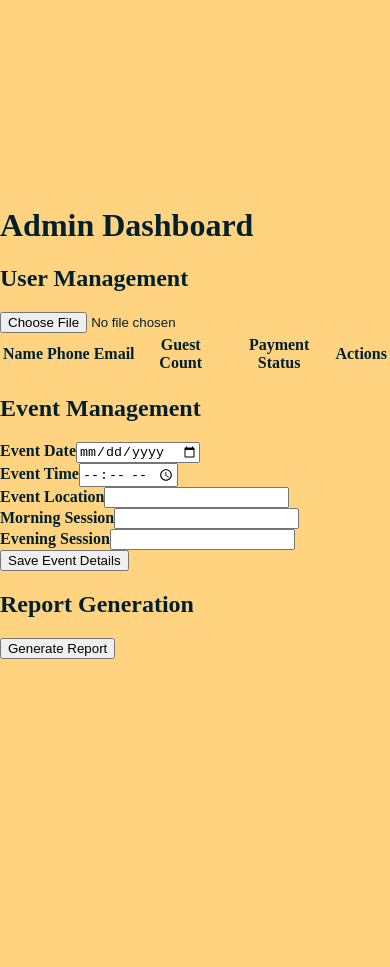
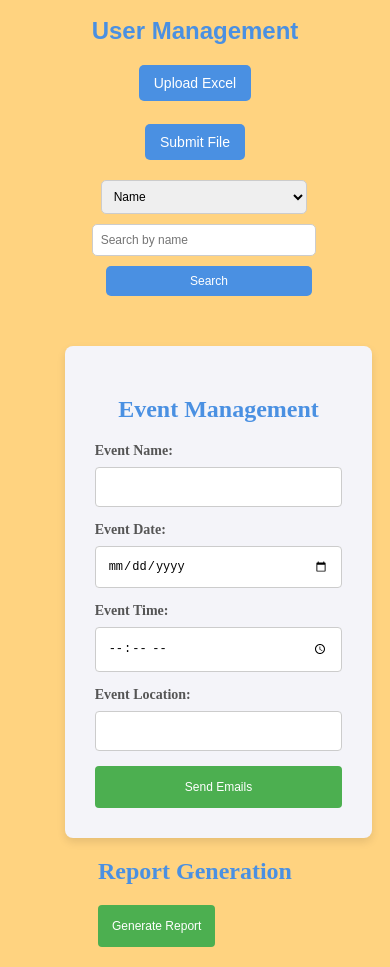
Before and after one commit to aliffiazmuhammed/alumni-app, a React (Vite) app in the folder frontend/alumniApp/: page /admin in a window 390 px wide. Before the commit the page ends 844 px from the top, so only its background shows below. Built offline with nearby package versions, Linux system fonts and the light colour scheme.

Commit message:
user management and eventmanagement added

```diff
--- a/frontend/alumniApp/components/EventManagement.jsx
+++ b/frontend/alumniApp/components/EventManagement.jsx
@@ -1,79 +1,109 @@
 import React, { useState } from 'react';
-import { Form, Button } from 'react-bootstrap';
+import axios from 'axios'; // Axios for API requests
+import '../css/eventmanagement.css'
+const EventManagement = () => {
+  // State to manage form data
+  const [eventName, setEventName] = useState('');
+  const [eventDate, setEventDate] = useState('');
+  const [eventTime, setEventTime] = useState('');
+  const [eventLocation, setEventLocation] = useState('');
 
-function EventManagement() {
-  const [eventDetails, setEventDetails] = useState({
-    date: '',
-    time: '',
-    location: '',
-    morningSession: '',
-    eveningSession: ''
-  });
-
+  // Handle form input change
   const handleInputChange = (e) => {
     const { name, value } = e.target;
-    setEventDetails({ ...eventDetails, [name]: value });
+    switch (name) {
+      case 'eventName':
+        setEventName(value);
+        break;
+      case 'eventDate':
+        setEventDate(value);
+        break;
+      case 'eventTime':
+        setEventTime(value);
+        break;
+      case 'eventLocation':
+        setEventLocation(value);
+        break;
+      default:
+        break;
+    }
   };
 
-  const handleSubmit = (e) => {
+  // Function to handle form submission and send email request to backend
+  const handleSubmit = async (e) => {
     e.preventDefault();
-    console.log(eventDetails);
-    // Here, you can save the event details to your backend.
+
+    // Prepare event details to be sent
+    const eventDetails = {
+      eventName,
+      eventDate,
+      eventTime,
+      eventLocation,
+    };
+
+    try {
+      // Send a POST request to the backend API to trigger the bulk email sending
+      const response = await axios.post('/api/sendEmails', { eventDetails });
+
+      // Handle success
+      console.log('Emails sent successfully', response.data);
+      alert('Emails sent successfully');
+    } catch (error) {
+      // Handle error
+      console.error('Error sending emails:', error);
+      alert('Error occurred while sending emails');
+    }
   };
 
   return (
     <div className="event-management">
       <h2>Event Management</h2>
-      <Form onSubmit={handleSubmit}>
-        <Form.Group controlId="date">
-          <Form.Label>Event Date</Form.Label>
-          <Form.Control
+      <form onSubmit={handleSubmit} className="event-form">
+        <div className="form-group">
+          <label>Event Name:</label>
+          <input
+            type="text"
+            name="eventName"
+            value={eventName}
+            onChange={handleInputChange}
+            required
+          />
+        </div>
+        <div className="form-group">
+          <label>Event Date:</label>
+          <input
             type="date"
-            name="date"
-            value={eventDetails.date}
+            name="eventDate"
+            value={eventDate}
             onChange={handleInputChange}
+            required
           />
-        </Form.Group>
-        <Form.Group controlId="time">
-          <Form.Label>Event Time</Form.Label>
-          <Form.Control
+        </div>
+        <div className="form-group">
+          <label>Event Time:</label>
+          <input
             type="time"
-            name="time"
-            value={eventDetails.time}
+            name="eventTime"
+            value={eventTime}
             onChange={handleInputChange}
+            required
           />
-        </Form.Group>
-        <Form.Group controlId="location">
-          <Form.Label>Event Location</Form.Label>
-          <Form.Control
+        </div>
+        <div className="form-group">
+          <label>Event Location:</label>
+          <input
             type="text"
-            name="location"
-            value={eventDetails.location}
+            name="eventLocation"
+            value={eventLocation}
             onChange={handleInputChange}
+            required
           />
-        </Form.Group>
-        <Form.Group controlId="morningSession">
-          <Form.Label>Morning Session</Form.Label>
-          <Form.Control
-            type="text"
-            name="morningSession"
-            value={eventDetails.morningSession}
-            onChange={handleInputChange}
-          />
-        </Form.Group>
-        <Form.Group controlId="eveningSession">
-          <Form.Label>Evening Session</Form.Label>
-          <Form.Control
-            type="text"
-            name="eveningSession"
-            value={eventDetails.eveningSession}
-            onChange={handleInputChange}
-          />
-        </Form.Group>
-        <Button type="submit" variant="primary">Save Event Details</Button>
-      </Form>
+        </div>
+
+        <button type="submit">Send Emails</button>
+      </form>
     </div>
   );
-}
+};
 
 export default EventManagement;
--- a/frontend/alumniApp/components/UserManagement.jsx
+++ b/frontend/alumniApp/components/UserManagement.jsx
@@ -1,129 +1,204 @@
 import React, { useState } from 'react';
-import * as XLSX from 'xlsx';
-import { Table, Button, Form, Modal } from 'react-bootstrap';
+import '../css/userManagement.css';
 
 function UserManagement() {
-  const [attendees, setAttendees] = useState([]);
-  const [showModal, setShowModal] = useState(false);
-  const [currentAttendee, setCurrentAttendee] = useState(null);
+  const [searchType, setSearchType] = useState('name');
+  const [searchQuery, setSearchQuery] = useState('');
+  const [searchResult, setSearchResult] = useState(null);
+  const [excelFile, setExcelFile] = useState(null);
+  const [editMode, setEditMode] = useState(false);
+  const [editAttendee, setEditAttendee] = useState(null);
 
-  // Function to handle Excel file upload
-  const handleFileUpload = (e) => {
-    const file = e.target.files[0];
-    const reader = new FileReader();
-
-    reader.onload = () => {
-      const ab = reader.result;
-      const wb = XLSX.read(ab, { type: 'array' });
-      const sheet = wb.Sheets[wb.SheetNames[0]];
-      const data = XLSX.utils.sheet_to_json(sheet);
-      setAttendees(data);
+  const handleSearch = async (e) => {
+    e.preventDefault();
+    // Send search request to the backend
+    const response = await fetch(`/api/searchAttendee?type=${searchType}&query=${searchQuery}`);
+    const data = await response.json();
+    setSearchResult(data); // Update state with the search result
   };
 
-    reader.readAsArrayBuffer(file);
+  const handleFileUpload = (e) => {
+    setExcelFile(e.target.files[0]); // Store the file in state
   };
 
-  // Function to handle editing attendee
-  const handleEdit = (attendee) => {
-    setCurrentAttendee(attendee);
-    setShowModal(true);
+  const handleFileSubmit = async () => {
+    if (!excelFile) {
+      alert('Please upload a file first!');
+      return;
+    }
+
+    const formData = new FormData();
+    formData.append('file', excelFile);
+
+    // Send file to backend
+    const response = await fetch('/api/uploadExcel', {
+      method: 'POST',
+      body: formData,
+    });
+
+    if (response.ok) {
+      alert('File uploaded successfully!');
+    } else {
+      alert('Failed to upload file.');
+    }
   };
 
-  // Function to handle deleting attendee
-  const handleDelete = (email) => {
-    setAttendees(attendees.filter((attendee) => attendee.email !== email));
+  const handleDelete = async (attendeeId) => {
+    // Send delete request to the backend
+    const response = await fetch(`/api/deleteAttendee/${attendeeId}`, {
+      method: 'DELETE',
+    });
+
+    if (response.ok) {
+      alert('Attendee deleted successfully');
+      setSearchResult(searchResult.filter(attendee => attendee._id !== attendeeId)); // Remove from state
+    } else {
+      alert('Failed to delete attendee');
+    }
   };
 
-  const handleCloseModal = () => {
-    setShowModal(false);
-    setCurrentAttendee(null);
+  const handleEdit = (attendee) => {
+    setEditMode(true);
+    setEditAttendee(attendee); // Store attendee data for editing
   };
 
-  const handleSaveChanges = () => {
-    setAttendees(attendees.map(attendee =>
-      attendee.email === currentAttendee.email ? currentAttendee : attendee
-    ));
-    setShowModal(false);
+  const handleEditSubmit = async (e) => {
+    e.preventDefault();
+    // Send updated details to the backend
+    const response = await fetch(`/api/editAttendee/${editAttendee._id}`, {
+      method: 'PUT',
+      headers: {
+        'Content-Type': 'application/json',
+      },
+      body: JSON.stringify(editAttendee),
+    });
+
+    if (response.ok) {
+      alert('Attendee details updated successfully');
+      setEditMode(false);
+      setSearchResult(
+        searchResult.map((attendee) =>
+          attendee._id === editAttendee._id ? editAttendee : attendee
+        )
+      ); // Update the list of attendees
+    } else {
+      alert('Failed to update attendee');
+    }
+  };
+
+  const handleEditChange = (e) => {
+    const { name, value } = e.target;
+    setEditAttendee({ ...editAttendee, [name]: value });
   };
 
   return (
     <div className="user-management">
       <h2>User Management</h2>
-      <input type="file" accept=".xlsx, .xls" onChange={handleFileUpload} />
-      <Table striped bordered hover>
+
+      {/* File Upload Section */}
+      <div className="file-upload">
+        <button onClick={() => document.getElementById('file-input').click()}>Upload Excel</button>
+        <input
+          id="file-input"
+          type="file"
+          accept=".xlsx, .xls"
+          style={{ display: 'none' }}
+          onChange={handleFileUpload}
+        />
+        {excelFile && <p>Selected File: {excelFile.name}</p>}
+        <button onClick={handleFileSubmit}>Submit File</button>
+      </div>
+
+      {/* Search Section */}
+      <form className="search-form" onSubmit={handleSearch}>
+        <select
+          className="search-dropdown"
+          value={searchType}
+          onChange={(e) => setSearchType(e.target.value)}
+        >
+          <option value="name">Name</option>
+          <option value="phone">Phone</option>
+          <option value="email">Email</option>
+        </select>
+        <input
+          className="search-input"
+          type="text"
+          placeholder={`Search by ${searchType}`}
+          value={searchQuery}
+          onChange={(e) => setSearchQuery(e.target.value)}
+        />
+        <button className="search-button" type="submit">
+          Search
+        </button>
+      </form>
+
+      {/* Edit Form */}
+      {editMode && (
+        <form className="edit-form" onSubmit={handleEditSubmit}>
+          <h3>Edit Attendee</h3>
+          <div className="form-group">
+            <label>Name:</label>
+            <input
+              type="text"
+              name="name"
+              value={editAttendee.name}
+              onChange={handleEditChange}
+            />
+          </div>
+          <div className="form-group">
+            <label>Phone:</label>
+            <input
+              type="text"
+              name="phone"
+              value={editAttendee.phone}
+              onChange={handleEditChange}
+            />
+          </div>
+          <div className="form-group">
+            <label>Email:</label>
+            <input
+              type="email"
+              name="email"
+              value={editAttendee.email}
+              onChange={handleEditChange}
+            />
+          </div>
+          <button type="submit">Update</button>
+        </form>
+      )}
+
+      {/* Search Results */}
+      {searchResult && (
+        <div className="search-results">
+          {searchResult.length > 0 ? (
+            <table className="result-table">
               <thead>
                 <tr>
                   <th>Name</th>
                   <th>Phone</th>
                   <th>Email</th>
-            <th>Guest Count</th>
-            <th>Payment Status</th>
                   <th>Actions</th>
                 </tr>
               </thead>
               <tbody>
-          {attendees.map((attendee) => (
-            <tr key={attendee.email}>
+                {searchResult.map((attendee, index) => (
+                  <tr key={index}>
                     <td>{attendee.name}</td>
                     <td>{attendee.phone}</td>
                     <td>{attendee.email}</td>
-              <td>{attendee.guestCount}</td>
-              <td>{attendee.paymentStatus}</td>
                     <td>
-                <Button onClick={() => handleEdit(attendee)} variant="primary">Edit</Button>
-                <Button onClick={() => handleDelete(attendee.email)} variant="danger">Delete</Button>
+                      <button className="edit-button" onClick={() => handleEdit(attendee)}>Edit</button>
+                      <button className="delete-button" onClick={() => handleDelete(attendee._id)}>Delete</button>
                     </td>
                   </tr>
                 ))}
               </tbody>
-      </Table>
-
-      {/* Modal for editing attendee */}
-      <Modal show={showModal} onHide={handleCloseModal}>
-        <Modal.Header closeButton>
-          <Modal.Title>Edit Attendee</Modal.Title>
-        </Modal.Header>
-        <Modal.Body>
-          <Form>
-            <Form.Group controlId="name">
-              <Form.Label>Name</Form.Label>
-              <Form.Control
-                type="text"
-                value={currentAttendee?.name || ''}
-                onChange={(e) => setCurrentAttendee({ ...currentAttendee, name: e.target.value })}
-              />
-            </Form.Group>
-            <Form.Group controlId="phone">
-              <Form.Label>Phone</Form.Label>
-              <Form.Control
-                type="text"
-                value={currentAttendee?.phone || ''}
-                onChange={(e) => setCurrentAttendee({ ...currentAttendee, phone: e.target.value })}
-              />
-            </Form.Group>
-            <Form.Group controlId="guestCount">
-              <Form.Label>Guest Count</Form.Label>
-              <Form.Control
-                type="number"
-                value={currentAttendee?.guestCount || ''}
-                onChange={(e) => setCurrentAttendee({ ...currentAttendee, guestCount: e.target.value })}
-              />
-            </Form.Group>
-            <Form.Group controlId="paymentStatus">
-              <Form.Label>Payment Status</Form.Label>
-              <Form.Control
-                type="text"
-                value={currentAttendee?.paymentStatus || ''}
-                onChange={(e) => setCurrentAttendee({ ...currentAttendee, paymentStatus: e.target.value })}
-              />
-            </Form.Group>
-          </Form>
-        </Modal.Body>
-        <Modal.Footer>
-          <Button variant="secondary" onClick={handleCloseModal}>Close</Button>
-          <Button variant="primary" onClick={handleSaveChanges}>Save Changes</Button>
-        </Modal.Footer>
-      </Modal>
+            </table>
+          ) : (
+            <p className="no-result-message">No attendee found.</p>
+          )}
+        </div>
+      )}
     </div>
   );
 }
--- a/frontend/alumniApp/css/admin.css
+++ b/frontend/alumniApp/css/admin.css
@@ -1,17 +1,18 @@
 .admin-dashboard {
-    padding: 20px;
+        padding: 20px;
+        display: flex;
+        flex-direction: column;
 }
+
 
 .management-section {
     display: flex;
-    justify-content: space-around;
+        justify-content: center;
+        flex-direction: column;
+        align-items: center;
 }
 
-.user-management,
-.event-management,
-.report-generation {
-    width: 30%;
-}
+
 
 h1,
 h2 {
--- /dev/null
+++ b/frontend/alumniApp/css/eventmanagement.css
@@ -0,0 +1,88 @@
+/* Container for Event Management */
+.event-management {
+  padding: 30px;
+  max-width: 800px; /* Increase width */
+  width: 100%;
+  margin: 0 auto;
+  background-color: #f4f4f9;
+  border-radius: 8px;
+  box-shadow: 0 4px 8px rgba(0, 0, 0, 0.1);
+}
+
+/* Form Style */
+.event-form {
+  display: flex;
+  flex-direction: column;
+  gap: 20px;
+}
+
+/* Grouped Input Styles */
+.form-group {
+  display: flex;
+  flex-direction: column;
+}
+
+.form-group label {
+  font-size: 16px;
+  margin-bottom: 8px;
+  font-weight: 600;
+  color: #333;
+}
+
+.form-group input {
+  padding: 12px;
+  font-size: 16px;
+  border: 1px solid #ccc;
+  border-radius: 4px;
+  width: 100%;
+  box-sizing: border-box;
+}
+
+/* Submit Button */
+button {
+  padding: 14px;
+  font-size: 16px;
+  background-color: #4caf50;
+  color: white;
+  border: none;
+  border-radius: 4px;
+  cursor: pointer;
+  transition: background-color 0.3s ease;
+}
+
+button:hover {
+  background-color: #45a049;
+}
+
+/* Responsive Styles for Smaller Screens */
+@media (max-width: 768px) {
+  .event-management {
+    width: 90%; /* Make form take up more width on smaller screens */
+  }
+
+  .event-form {
+    gap: 15px;
+  }
+
+  .form-group input {
+    font-size: 14px;
+  }
+
+  button {
+    font-size: 14px;
+  }
+}
+
+@media (max-width: 480px) {
+  .event-management {
+    width: 95%; /* Increase the width on very small screens */
+  }
+
+  .form-group input {
+    font-size: 12px;
+  }
+
+  button {
+    font-size: 12px;
+  }
+}
--- /dev/null
+++ b/frontend/alumniApp/css/userManagement.css
@@ -0,0 +1,214 @@
+/* General Styles */
+.user-management {
+    padding: 20px;
+    font-family: Arial, sans-serif;
+}
+
+h2 {
+    text-align: center;
+    color: #4A90E2;
+    margin-bottom: 20px;
+}
+
+/* File Upload Section */
+.file-upload {
+    text-align: center;
+    margin-bottom: 20px;
+    display: flex;
+    gap: 23px;
+    justify-content: center;
+}
+
+.file-upload button {
+    padding: 10px 15px;
+    background-color: #4A90E2;
+    color: white;
+    border: none;
+    border-radius: 5px;
+    cursor: pointer;
+    font-size: 14px;
+}
+
+.file-upload button:hover {
+    background-color: #357ABD;
+}
+
+.file-upload p {
+    margin-top: 10px;
+    font-size: 14px;
+}
+
+/* Search Form */
+.search-form {
+    display: flex;
+    justify-content: center;
+    margin-bottom: 20px;
+    flex-wrap: wrap;
+}
+
+.search-dropdown {
+    padding: 10px;
+    font-size: 16px;
+    border: 1px solid #ccc;
+    border-radius: 5px;
+    margin-right: 10px;
+}
+
+.search-input {
+    padding: 10px;
+    font-size: 16px;
+    border: 1px solid #ccc;
+    border-radius: 5px;
+    width: 300px;
+    margin-right: 10px;
+}
+
+.search-button {
+    background-color: #4A90E2;
+    color: white;
+    border: none;
+    padding: 10px 15px;
+    border-radius: 5px;
+    cursor: pointer;
+    font-size: 14px;
+}
+
+.search-button:hover {
+    background-color: #357ABD;
+}
+
+/* Edit Form */
+.edit-form {
+    margin-top: 20px;
+}
+
+.edit-form .form-group {
+    margin-bottom: 10px;
+}
+
+.edit-form .form-group label {
+    font-weight: bold;
+}
+
+.edit-form .form-group input {
+    padding: 8px;
+    font-size: 14px;
+    border: 1px solid #ccc;
+    border-radius: 5px;
+    width: 100%;
+}
+
+.edit-form button {
+    background-color: #4A90E2;
+    color: white;
+    padding: 10px 15px;
+    border: none;
+    border-radius: 5px;
+    cursor: pointer;
+    font-size: 14px;
+}
+
+.edit-form button:hover {
+    background-color: #357ABD;
+}
+
+/* Search Results */
+.search-results {
+    margin-top: 20px;
+}
+
+.result-table {
+    width: 100%;
+    border-collapse: collapse;
+    margin: 0 auto;
+}
+
+.result-table th,
+.result-table td {
+    border: 1px solid #ddd;
+    padding: 10px;
+    text-align: center;
+    font-size: 14px;
+}
+
+.result-table th {
+    background-color: #4A90E2;
+    color: white;
+}
+
+.result-table td {
+    background-color: #f9f9f9;
+}
+
+/* Buttons */
+.edit-button,
+.delete-button {
+    background-color: #4A90E2;
+    color: white;
+    border: none;
+    padding: 5px 10px;
+    border-radius: 3px;
+    margin: 0 5px;
+    cursor: pointer;
+    font-size: 12px;
+}
+
+.edit-button:hover {
+    background-color: #357ABD;
+}
+
+.delete-button:hover {
+    background-color: #d9534f;
+}
+
+/* Responsive Styles */
+@media (max-width: 768px) {
+
+    .file-upload,
+    .search-form {
+        flex-direction: column;
+        align-items: center;
+    }
+
+    .search-dropdown,
+    .search-input,
+    .search-button {
+        width: 90%;
+        margin-bottom: 10px;
+    }
+
+    .result-table th,
+    .result-table td {
+        font-size: 12px;
+        padding: 8px;
+    }
+
+    .edit-button,
+    .delete-button {
+        font-size: 10px;
+        padding: 5px;
+    }
+}
+
+@media (max-width: 480px) {
+
+    .search-dropdown,
+    .search-input,
+    .search-button {
+        width: 100%;
+        font-size: 12px;
+        padding: 8px;
+    }
+
+    .result-table th,
+    .result-table td {
+        font-size: 10px;
+        padding: 5px;
+    }
+
+    .edit-button,
+    .delete-button {
+        font-size: 8px;
+        padding: 4px;
+    }
+}
--- a/frontend/alumniApp/package.json
+++ b/frontend/alumniApp/package.json
@@ -11,6 +11,7 @@
   },
   "dependencies": {
     "@react-login-page/base": "^1.0.4",
+    "axios": "^1.7.9",
     "react": "^18.3.1",
     "react-bootstrap": "^2.10.7",
     "react-dom": "^18.3.1",
--- a/frontend/alumniApp/pages/Admin.jsx
+++ b/frontend/alumniApp/pages/Admin.jsx
@@ -4,13 +4,13 @@ import { Link,useNavigate } from 'react-router-dom';
 import UserManagement from '../components/UserManagement';
 import EventManagement from '../components/EventManagement';
 import ReportGeneration from '../components/ReportGeneration';
-
+import '../css/admin.css'
 
 function Admin() {
 
   return (
     <div className="admin-dashboard">
-      <h1>Admin Dashboard</h1>
+      <h1 className='adminheading'>Admin Dashboard</h1>
       <div className="management-section">
         <UserManagement />
         <EventManagement />
```
Also changed, not shown: 1 other file (tests, documents, lock files or other folders). Lines whose indentation alone changed are shown as unchanged.
